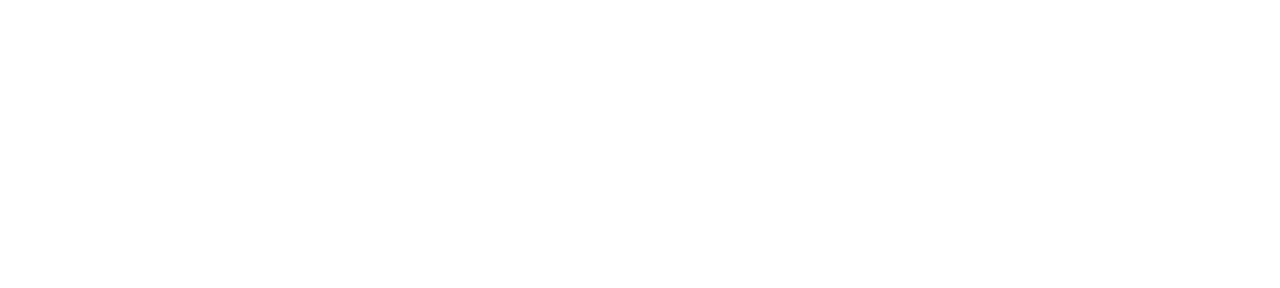
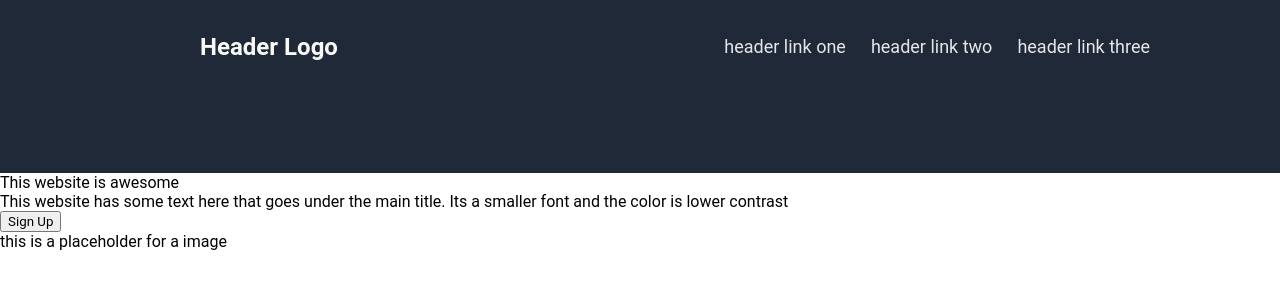
Before and after one commit to claudiooleite/landing_page, a plain HTML site: page index.html in a window 1280 px wide. Drawn offline with Linux system fonts and the light colour scheme.

Commit message:
header done next edit subheder / review divs

```diff
--- a/index.html
+++ b/index.html
@@ -7,6 +7,22 @@
     <title>Landing page</title>
 </head>
 <body>
+    <header>
+        <div class="logo">Header Logo</div>
+        <ul>
+         <li><a href="header link one">header link one</a></li>
+         <li><a href="header link two">header link two</a></li>
+         <li><a href="header link Three">header link three</a></li>
+        </ul>
+    </header>
+    <div>
+        <div class="box left">
+            <div>This website is awesome</div>
+            <div></div>This website has some text here that goes under the main title. Its a smaller font and the color is lower contrast</div>
+            <button>Sign Up</button>
+        </div>
+        <div class="placeholder"> this is a placeholder for a image </div>
+    </div>
 
 </body>
 </html>
--- a/style.css
+++ b/style.css
@@ -0,0 +1,47 @@
+* {
+    font-family: 'Roboto', sans-serif;
+}
+body {
+    margin: 0;
+}
+header {
+    background-color: #1F2937;
+    display: flex;
+    justify-content: space-between;
+    padding: 20px 130px 100px 200px;
+    margin-top: 0;
+}
+
+.logo {
+    color: #f9faf8;
+    font-size: 24px;
+    font-weight: bolder;
+    display: flex;
+    align-items: center;
+}
+
+li > a, li {
+    list-style: none;
+    font-size: 18px;
+    color: #E5E7EB;
+    text-decoration: none;
+}
+
+.subheader {
+    background-color: #1F2937;
+    display: flex;
+    justify-content: space-between;
+}
+ul {
+    display: flex;
+    gap: 25px;
+}
+
+.box {
+    display: flex;
+    flex-direction: column;
+}
+
+.placeholder {
+    display: flex;
+}
```
Also changed, not shown: 01.png (added), 02.png (added).
